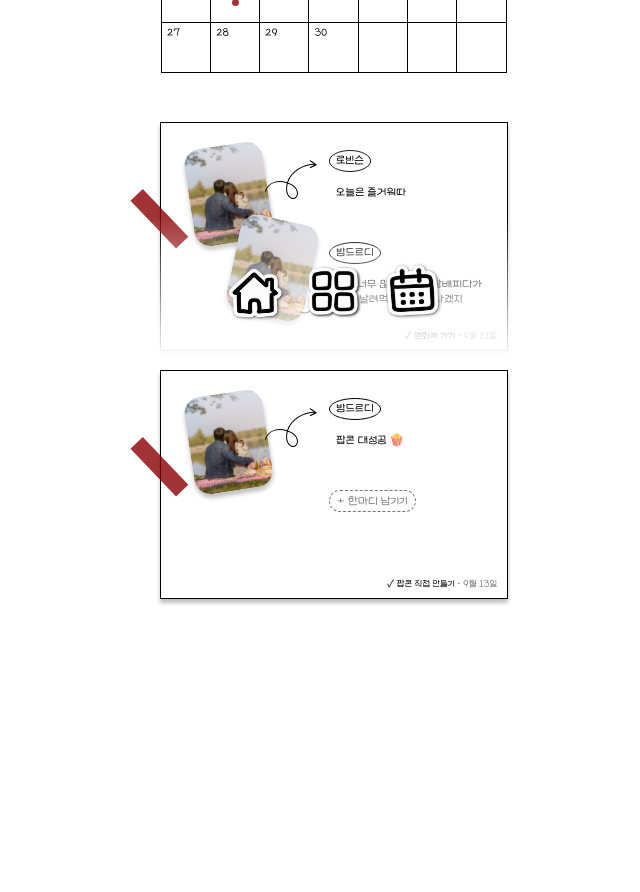
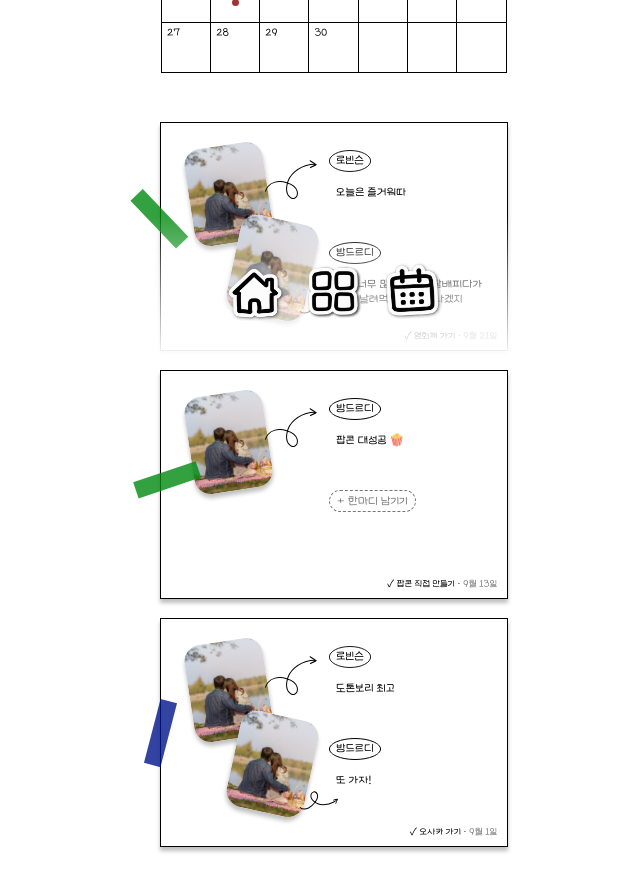
Before and after one commit to yuninam2128/bucketlist, a React (Vite) app: page /calendar in a window 1280 px wide. Shown: the part 440-1332 px from the top of the page, without its empty margins (306-946 px from the left). Before the commit the page ends 1187 px from the top, so only its background shows below. Built offline with nearby package versions, Linux system fonts and the light colour scheme; a web font is replaced by a local one.

Commit message:
feat: 마스킹 테이프 방향 바꾸기

```diff
--- a/src/components/DiaryCard.module.css
+++ b/src/components/DiaryCard.module.css
@@ -16,15 +16,30 @@
   transform: scale(0.98);
 }
 
-/* 마스킹 테이프 */
+/* 마스킹 테이프 (Figma 64:577) — 색은 카테고리별로 인라인 지정, 방향은 3가지 */
 .tape {
   position: absolute;
+  width: 16.56px;
+  height: 66.1px;
+  z-index: 1;
+}
+
+.tape1 {
   left: -10.5px;
   top: 62.5px;
-  width: 16.56px;
-  height: 66.1px;
-  background: rgba(138, 0, 4, 0.8);
   transform: rotate(-43.66deg);
+}
+
+.tape2 {
+  left: -2.5px;
+  top: 76.4px;
+  transform: rotate(-108.65deg);
+}
+
+.tape3 {
+  left: -9px;
+  top: 81px;
+  transform: rotate(14.54deg);
 }
 
 .photo {
--- a/src/components/DiaryCard.tsx
+++ b/src/components/DiaryCard.tsx
@@ -2,11 +2,14 @@ import arrow1 from '../assets/figma/diary-arrow-1.svg'
 import arrow2 from '../assets/figma/diary-arrow-2.svg'
 import nameEllipse from '../assets/figma/name-ellipse.svg'
 import { useStore } from '../data/store'
+import { CATEGORY_TAPE_COLORS } from '../lib/categoryColors'
 import { formatMonthDay } from '../lib/date'
 import type { DiaryEntry } from '../types'
 import styles from './DiaryCard.module.css'
 
 const photoSlots = [styles.photo1, styles.photo2]
+// Figma 64:577 — 테이프 방향 3가지, 카드마다 돌아가며 사용
+const tapeSlots = [styles.tape1, styles.tape2, styles.tape3]
 const noteSlots = [styles.note1, styles.note2]
 const arrows = [
   { src: arrow1, className: styles.arrow1 },
@@ -15,15 +18,20 @@ const arrows = [
 
 interface Props {
   entry: DiaryEntry
+  /** 목록에서의 순서 — 이웃한 카드끼리 테이프 방향이 겹치지 않게 */
+  index: number
   /** 카드를 누르면 한마디 남기기 */
   onOpen: () => void
 }
 
 // 사진 2장 + 각자 한마디가 화살표로 이어지는 하루 기록 카드
-export function DiaryCard({ entry, onOpen }: Props) {
-  const { couple, items, currentUser } = useStore()
+export function DiaryCard({ entry, index, onOpen }: Props) {
+  const { couple, items, categories, currentUser } = useStore()
   const notes = entry.notes.slice(0, 2)
   const item = entry.bucketItemId ? items.find((it) => it.id === entry.bucketItemId) : undefined
+  const category = item && categories.find((c) => c.id === item.categoryId)
+  // 테이프는 그 버킷리스트 카테고리 색을 진하게 (카테고리 없으면 Figma 기본 rose)
+  const tapeColor = CATEGORY_TAPE_COLORS[category?.color ?? 'rose']
   const iWrote = entry.notes.some((n) => n.author === currentUser)
 
   return (
@@ -37,7 +45,11 @@ export function DiaryCard({ entry, onOpen }: Props) {
       onClick={onOpen}
       onKeyDown={(e) => (e.key === 'Enter' || e.key === ' ') && onOpen()}
     >
-      <div className={styles.tape} aria-hidden />
+      <div
+        className={`${styles.tape} ${tapeSlots[index % tapeSlots.length]}`}
+        style={{ background: tapeColor }}
+        aria-hidden
+      />
 
       {entry.photos.slice(0, 2).map((src, i) => (
         <div key={i} className={`${styles.photo} ${photoSlots[i]}`}>
--- a/src/data/mock.ts
+++ b/src/data/mock.ts
@@ -27,6 +27,16 @@ export const mockDiaries: DiaryEntry[] = [
     photos: [samplePhoto],
     notes: [{ author: 'partner', text: '팝콘 대성공 🍿' }],
   },
+  {
+    id: 'd-0901',
+    date: '2026-09-01',
+    bucketItemId: 'travel-1',
+    photos: [samplePhoto, samplePhoto],
+    notes: [
+      { author: 'me', text: '도톤보리 최고' },
+      { author: 'partner', text: '또 가자!' },
+    ],
+  },
 ]
 
 export const mockCategories: Category[] = [
--- a/src/lib/categoryColors.ts
+++ b/src/lib/categoryColors.ts
@@ -10,4 +10,18 @@ export const CATEGORY_COLORS: Record<CategoryColor, string> = {
   rose: '#d2a5a6',
 }
 
+/**
+ * 캘린더 기록 카드의 마스킹테이프 색 (Figma 64:577).
+ * Figma의 rose 테이프 rgba(138,0,4,0.8) = rose와 같은 색상(hue)에 채도 100%·명도 27%.
+ * 나머지도 같은 규칙으로 각 카테고리 색을 진하게 만든 값.
+ */
+export const CATEGORY_TAPE_COLORS: Record<CategoryColor, string> = {
+  beige: 'rgba(138, 64, 0, 0.8)',
+  green: 'rgba(0, 138, 16, 0.8)',
+  pink: 'rgba(138, 0, 60, 0.8)',
+  purple: 'rgba(58, 0, 138, 0.8)',
+  blue: 'rgba(0, 21, 138, 0.8)',
+  rose: 'rgba(138, 0, 4, 0.8)',
+}
+
 export const CATEGORY_COLOR_KEYS = Object.keys(CATEGORY_COLORS) as CategoryColor[]
--- a/src/pages/CalendarPage.tsx
+++ b/src/pages/CalendarPage.tsx
@@ -52,8 +52,8 @@ export function CalendarPage() {
       />
 
       <div className={styles.diaries}>
-        {monthEntries.map((entry) => (
-          <DiaryCard key={entry.id} entry={entry} onOpen={() => setNoteFor(entry.id)} />
+        {monthEntries.map((entry, i) => (
+          <DiaryCard key={entry.id} entry={entry} index={i} onOpen={() => setNoteFor(entry.id)} />
         ))}
         {monthEntries.length === 0 && <p className={styles.empty}>이 달의 기록이 아직 없어요</p>}
       </div>
```
